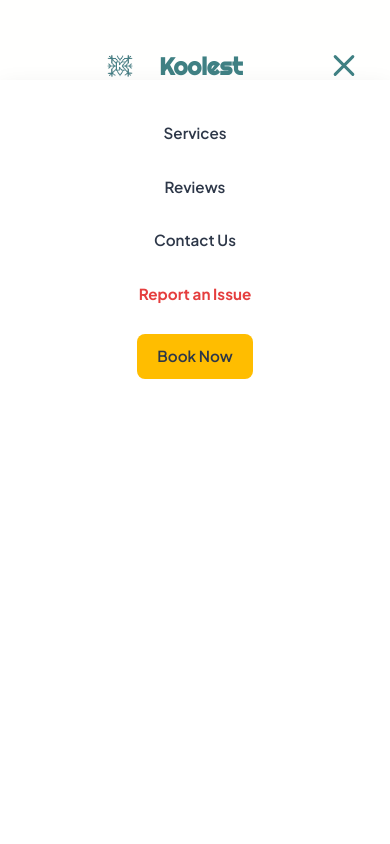
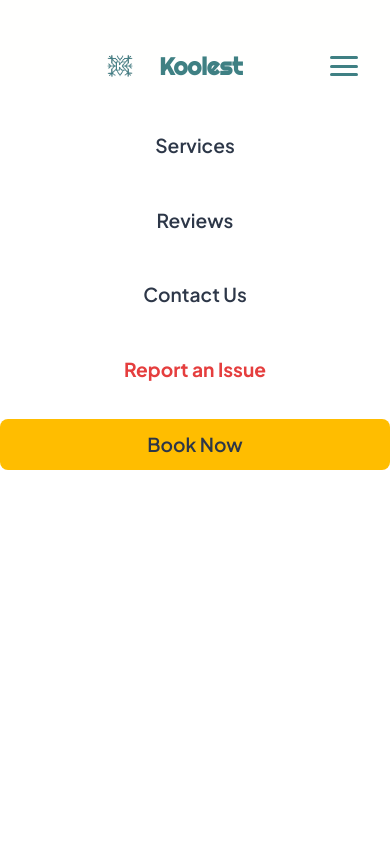
Before and after one commit to anckabigting/Koolest, a website: page index.html in a window 390 px wide. Both pictures are taken after a click on the button "Toggle Navigation". Shown: the top 844 px of the page. Drawn offline with Linux system fonts and the light colour scheme; files whose address does not match are found by name.

Commit message:
fix: navbar

```diff
--- a/script.js
+++ b/script.js
@@ -1,21 +1,21 @@
  // Hamburger Mobile Nav
  document.addEventListener("DOMContentLoaded", () => {
-  const hamburger = document.getElementById("hamburger-btn");
-  const navMenu = document.getElementById("nav-menu");
-  const navLinks = document.querySelectorAll(".nav-links a");
+  const hamburger = document.getElementById("hamburger-btn") || document.querySelector(".hamburger");
+  const navLinks = document.querySelector(".nav-links");
+  const navItems = document.querySelectorAll(".nav-links a");
 
-  if (hamburger && navMenu) {
-    // Toggle mobile menu open/close
+  if (hamburger && navLinks) {
     hamburger.addEventListener("click", () => {
-      hamburger.classList.toggle("is-active");
-      navMenu.classList.toggle("mobile-open");
+      // Toggle 'active' class on both elements
+      hamburger.classList.toggle("active");
+      navLinks.classList.toggle("active");
     });
 
-    // Close mobile menu when clicking any menu link
-    navLinks.forEach((link) => {
-      link.addEventListener("click", () => {
-        hamburger.classList.remove("is-active");
-        navMenu.classList.remove("mobile-open");
+    // Close menu when a link is clicked
+    navItems.forEach((item) => {
+      item.addEventListener("click", () => {
+        hamburger.classList.remove("active");
+        navLinks.classList.remove("active");
       });
     });
   }
--- a/src/assets/style.css
+++ b/src/assets/style.css
@@ -1247,29 +1247,51 @@
 
 /* --- MOBILE RESPONSIVE NAV --- */
 @media (max-width: 768px) {
+    /* Show the hamburger icon on mobile */
     .hamburger {
-        display: flex; /* Show hamburger button on mobile */
+        display: flex !important;
+        cursor: pointer;
+        z-index: 1002;
     }
 
+    /* Base state for mobile navigation drawer */
     .nav-links {
+        display: flex !important;
         position: fixed;
-        top: 80px; /* Position below header */
-        left: -100%; /* Hidden off-screen to the left */
+        top: 80px;            /* Sits directly below your header height */
+        left: 0;
         width: 100%;
         height: calc(100vh - 80px);
-        background-color: var(--white);
+        background-color: #ffffff;
         flex-direction: column;
         align-items: center;
         justify-content: flex-start;
         padding-top: 40px;
-        gap: 28px;
-        transition: left 0.35s cubic-bezier(0.4, 0, 0.2, 1);
-        box-shadow: 0 10px 25px rgba(0, 0, 0, 0.1);
-        overflow-y: auto;
+        gap: 24px;
+        z-index: 1001;
+
+        /* Hidden state: Shifted off-screen and invisible */
+        opacity: 0;
+        visibility: hidden;
+        transform: translateY(-20px);
+        transition: opacity 0.3s ease, transform 0.3s ease, visibility 0.3s;
     }
 
-    /* Active State: Slide menu into view */
-    .nav-links.mobile-open {
-        left: 0;
+    /* Active state: Visible when hamburger is tapped */
+    .nav-links.active {
+        opacity: 1;
+        visibility: visible;
+        transform: translateY(0);
+    }
+
+    .nav-links li {
+        width: 100%;
+        text-align: center;
+    }
+
+    .nav-links a {
+        font-size: 1.2rem;
+        display: block;
+        padding: 10px 0;
     }
 }
```
